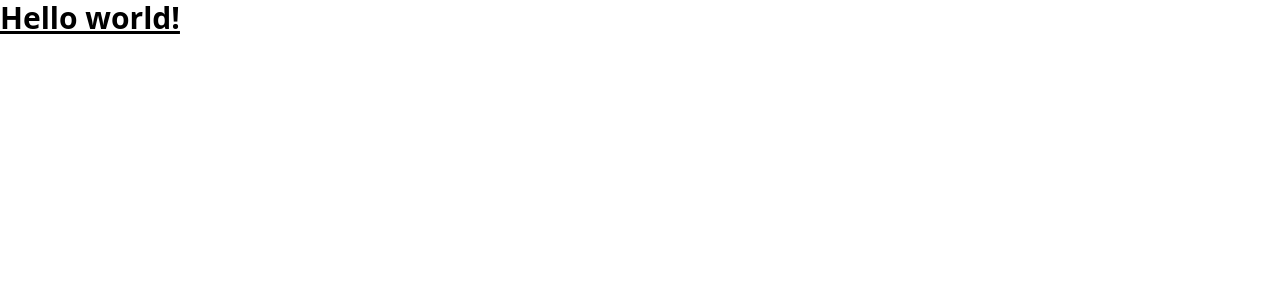
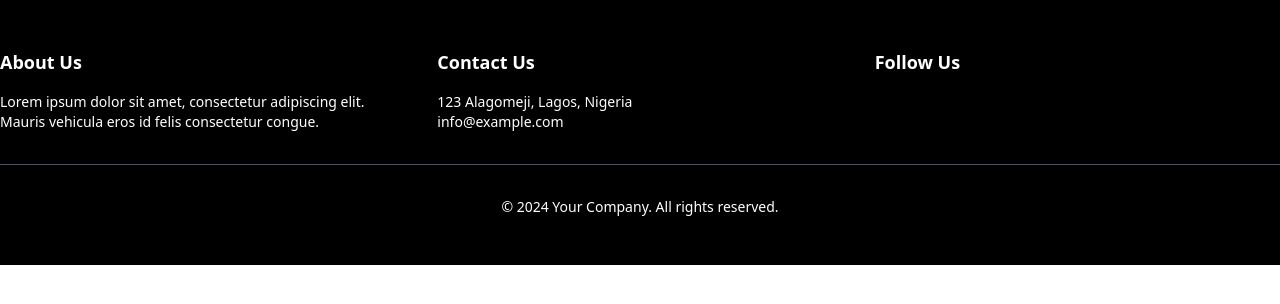
Before and after one commit to Johnchukwu/E-commerce-App, a React (Vite) app in the folder frontend/: page / in a window 1280 px wide. Shown: the top 304 px of the page. Built offline with nearby package versions, Linux system fonts and the light colour scheme.

Commit message:
Added Footer

```diff
--- a/frontend/package.json
+++ b/frontend/package.json
@@ -7,7 +7,8 @@
     "dev": "vite",
     "build": "vite build",
     "lint": "eslint . --ext js,jsx --report-unused-disable-directives --max-warnings 0",
-    "preview": "vite preview"
+    "preview": "vite preview",
+    "start": "react-scripts start"
   },
   "dependencies": {
     "react": "^18.2.0",
--- a/frontend/src/App.jsx
+++ b/frontend/src/App.jsx
@@ -1,7 +1,10 @@
-export default function App() {
+import React from 'react'
+import Footer from './components/Footer'
+
+const App = () => {
   return (
-    <h1 className="text-3xl font-bold underline">
-      Hello world!
-    </h1>
+    <Footer/>
   )
 }
+
+export default App
--- a/frontend/src/components/Footer.jsx
+++ b/frontend/src/components/Footer.jsx
@@ -0,0 +1,42 @@
+import React from 'react';
+
+
+const Footer = () => {
+  return (
+    <footer className="bg-black text-white py-12">
+      <div className="container mx-auto">
+        <div className="grid grid-cols-1 sm:grid-cols-2 md:grid-cols-3 gap-8">
+          <div>
+            <h4 className="text-lg font-bold mb-4">About Us</h4>
+            <p className="text-sm">Lorem ipsum dolor sit amet, consectetur adipiscing elit. Mauris vehicula eros id felis consectetur congue.</p>
+          </div>
+          <div>
+            <h4 className="text-lg font-bold mb-4">Contact Us</h4>
+            <p className="text-sm">123 Alagomeji, Lagos, Nigeria</p>
+            <p className="text-sm">info@example.com</p>
+          </div>
+          <div>
+            <h4 className="text-lg font-bold mb-4">Follow Us</h4>
+            <div className="flex space-x-4">
+              <a href="#" className="text-white hover:text-gray-400">
+                <i className="fab fa-facebook"></i>
+              </a>
+              <a href="#" className="text-white hover:text-gray-400">
+                <i className="fab fa-twitter"></i>
+              </a>
+              <a href="#" className="text-white hover:text-gray-400">
+                <i className="fab fa-instagram"></i>
+              </a>
+            </div>
+          </div>
+        </div>
+        <hr className="my-8 border-gray-600" />
+        <div className="text-sm text-center">
+          &copy; 2024 Your Company. All rights reserved.
+        </div>
+      </div>
+    </footer>
+  );
+};
+
+export default Footer;
```
